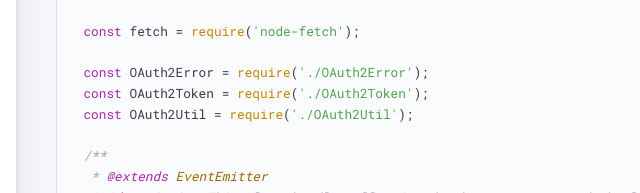
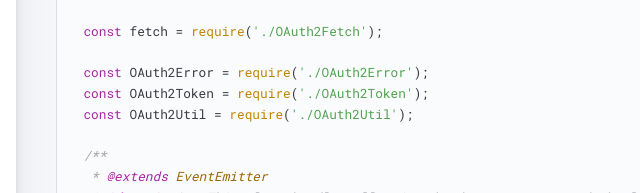
Before and after one commit to athombv/node-homey-oauth2app, a plain HTML site: page OAuth2Client.js.html in a window 1280 px wide. Shown: the part 280-473 px from the top of the page, 344-984 px from the left. Drawn offline with Linux system fonts and the light colour scheme.

Commit message:
deploy: 7d4b33d1a2c4f141cdc2e159f8e3801228128337

```diff
--- a/OAuth2Client.js.html
+++ b/OAuth2Client.js.html
@@ -128,7 +128,7 @@ const { URLSearchParams } = require('url');
 const { EventEmitter } = require('events');
 const querystring = require('querystring');
 
-const fetch = require('node-fetch');
+const fetch = require('./OAuth2Fetch');
 
 const OAuth2Error = require('./OAuth2Error');
 const OAuth2Token = require('./OAuth2Token');
```
